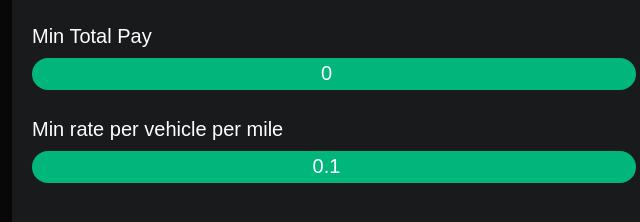
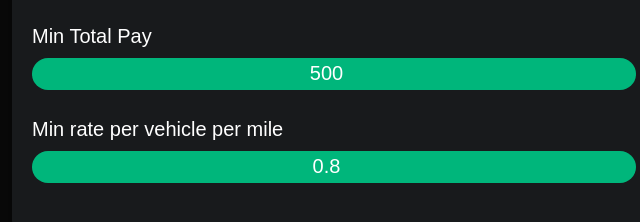
Before and after one commit to 9FreshMan/Search, a plain HTML site: page index.html in a window 1280 px wide. Shown: the part 1449-1671 px from the top of the page, 308-948 px from the left. Drawn offline with nearby package versions, Linux system fonts and the light colour scheme; a script that the page names is missing.

Commit message:
Update index.html

```diff
--- a/index.html
+++ b/index.html
@@ -269,14 +269,14 @@
 
         <!-- Минимальная общая стоимость -->
         <label for="min-total-pay">Min Total Pay</label>
-        <input type="number" id="min-total-pay" name="min-total-pay" value="0" required
+        <input type="number" id="min-total-pay" name="min-total-pay" value="500" required
             onchange="MinPayment(this.value)">
 
         <br>
 
         <!-- Минимальная ставка за транспортное средство за милю -->
         <label for="min-rate-per-mile">Min rate per vehicle per mile</label>
-        <input type="number" id="min-rate-per-mile" name="min-rate-per-mile" value="0.1" required
+        <input type="number" id="min-rate-per-mile" name="min-rate-per-mile" value="0.8" required
             onchange="MinPaymentPerMile(this.value)">
 
         <br>
```
